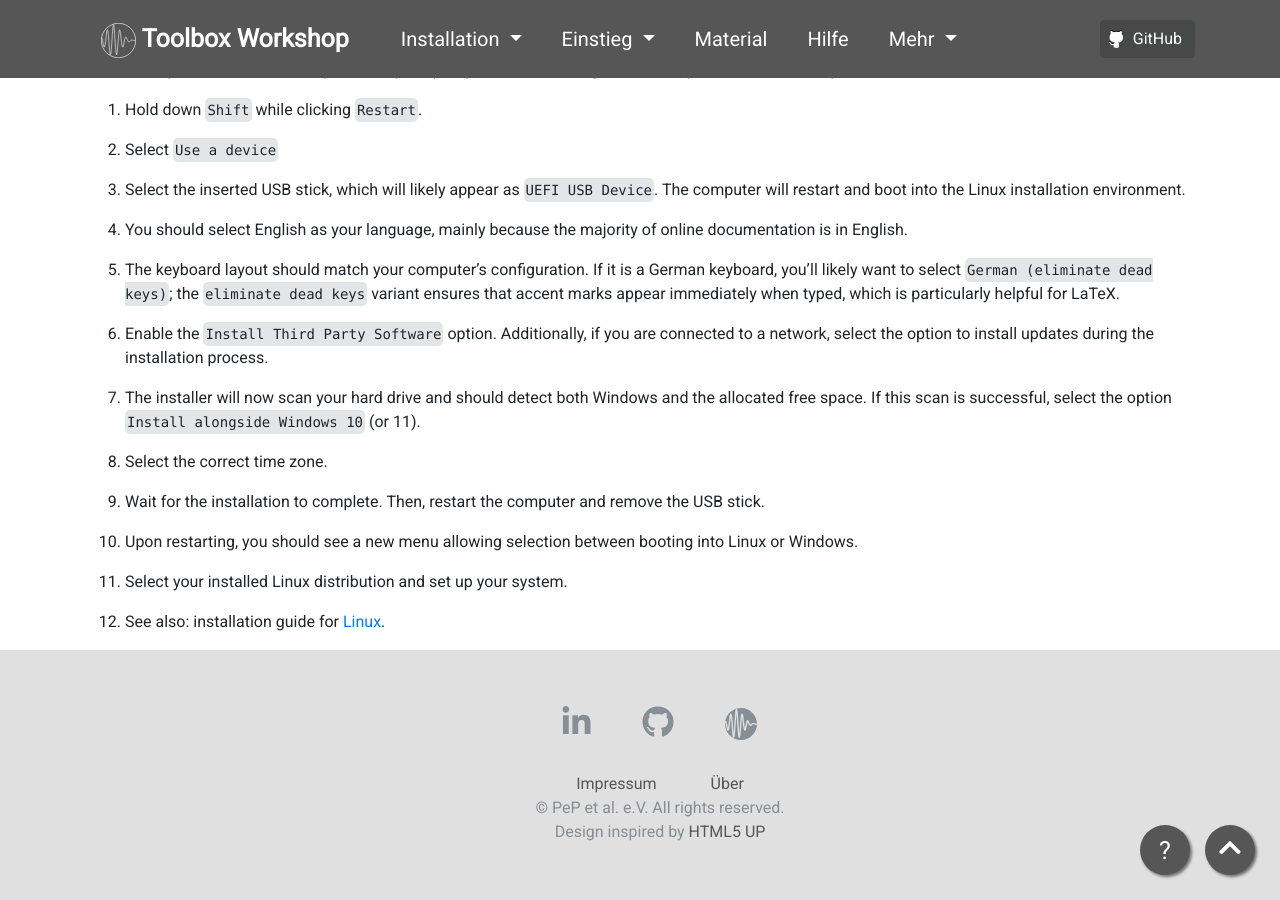
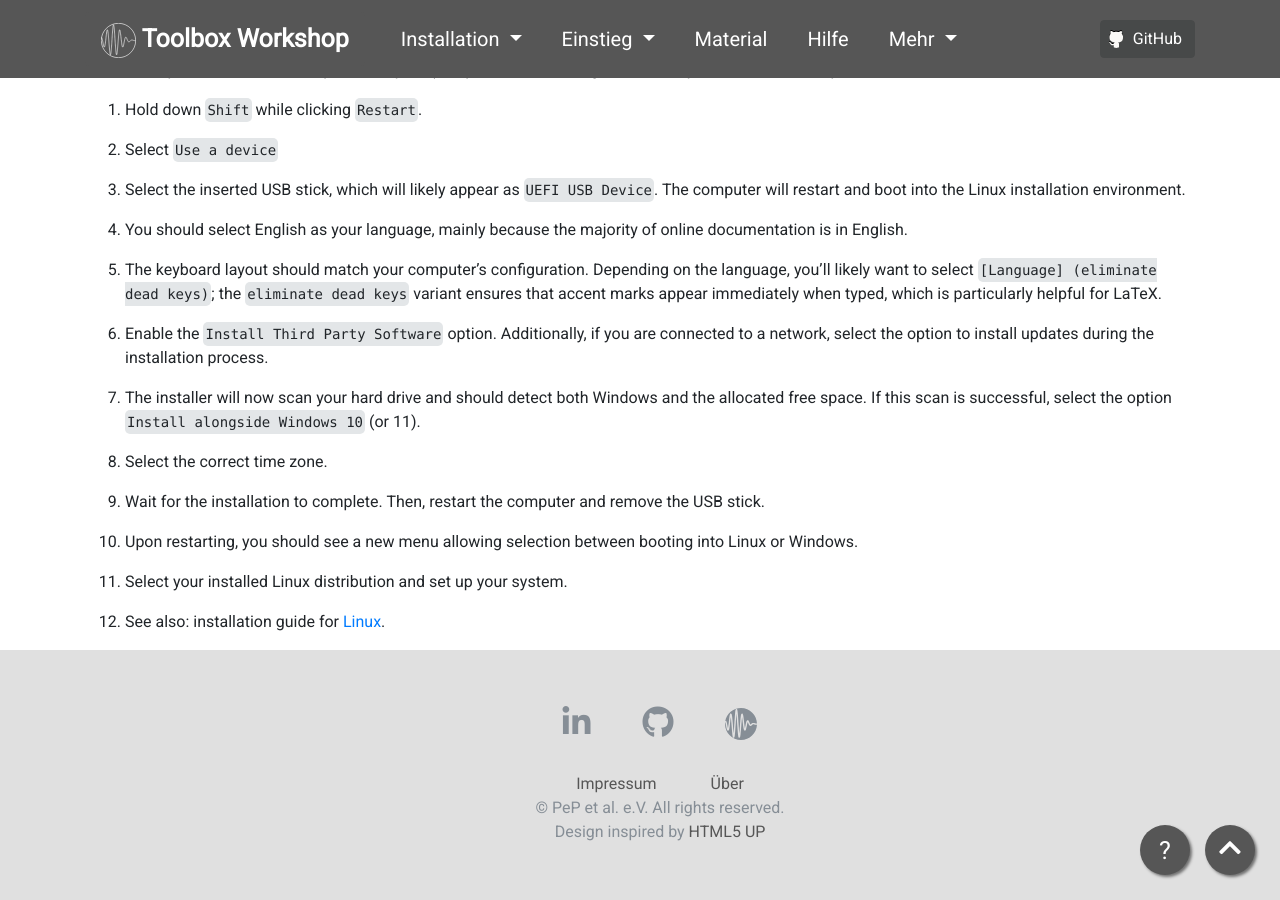
Before and after one commit to pep-dortmund/homepage-toolbox, a Jekyll site: the page built from install/dualboot_en.md, in a window 1280 px wide and 900 px high, scrolled down 1934 px. Built offline with Jekyll 4.4.1, drawn with Linux system fonts in a browser that asks for light colours; nearby versions of some CDN libraries.

Commit message:
Update dualboot_en.md

```diff
--- a/install/dualboot_en.md
+++ b/install/dualboot_en.md
@@ -140,7 +140,7 @@ At step 10 (here), follow the link again and complete the final 11 steps listed
   the majority of online documentation is in English.
 
 1. The keyboard layout should match your computer's configuration.
-  If it is a German keyboard, you'll likely want to select `German (eliminate dead keys)`;
+  Depending on the language, you'll likely want to select `[Language] (eliminate dead keys)`;
   the `eliminate dead keys` variant ensures that accent marks appear immediately
   when typed, which is particularly helpful for LaTeX.
 
```
